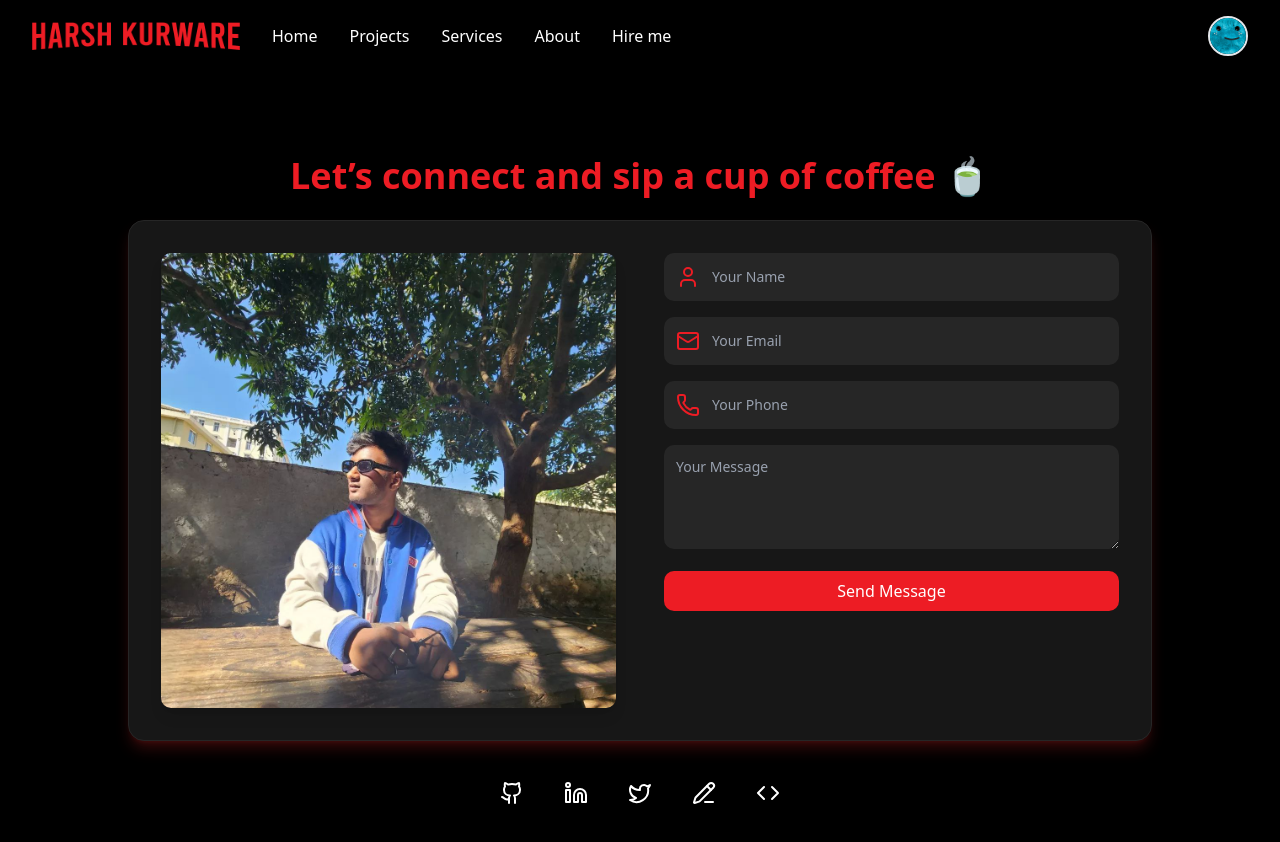
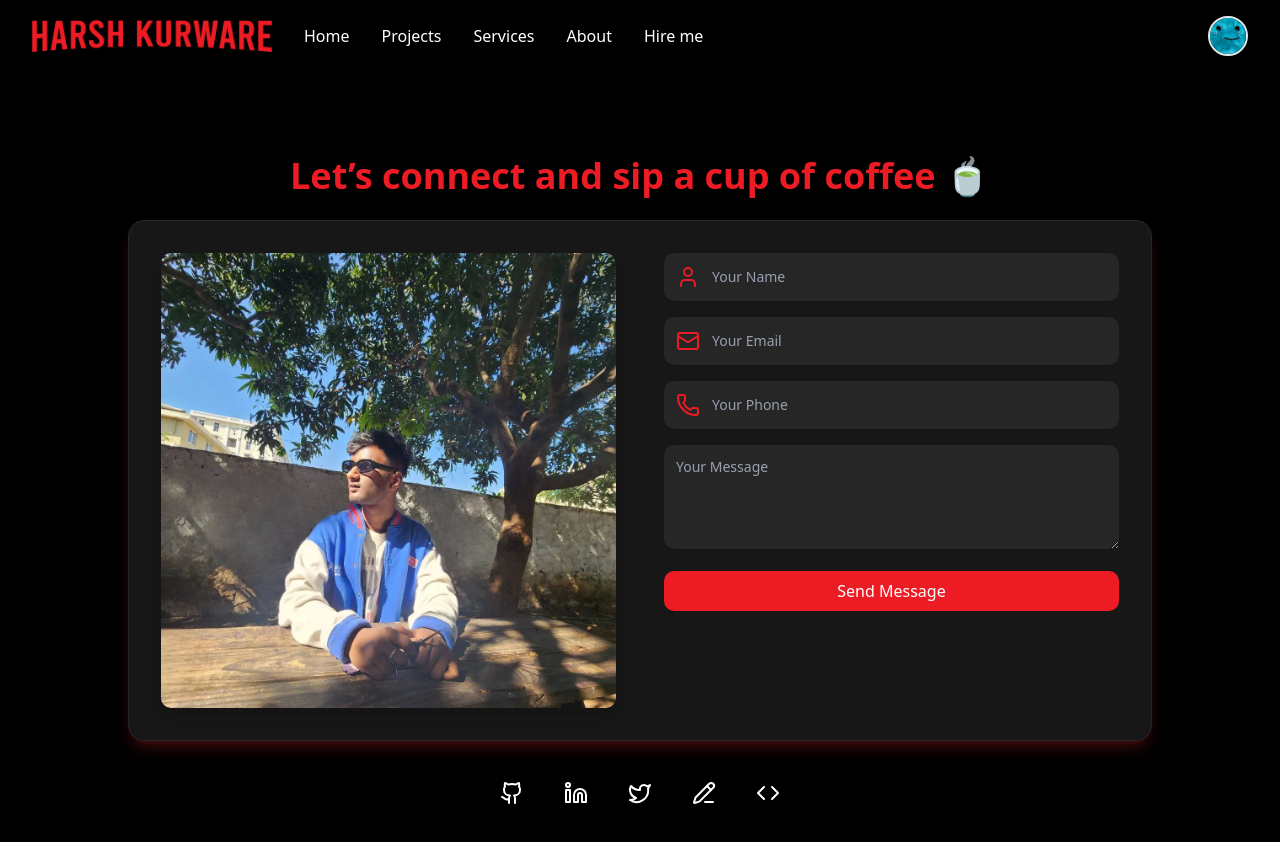
Before and after one commit to vincentdkafka/HarshKurware-Portfolio, a Next.js app: page /contact in a window 1280 px wide. Shown: the top 842 px of the page. Built offline with nearby package versions, Linux system fonts and the light colour scheme.

Commit message:
finally done

```diff
--- a/app/_components/Banner.jsx
+++ b/app/_components/Banner.jsx
@@ -17,12 +17,12 @@ const Banner = () => {
       <div className="absolute bottom-0 left-0 w-full h-36 bg-gradient-to-t from-black to-transparent" />
 
       <div className="absolute bottom-8 sm:bottom-12 left-2 sm:left-4 text-left text-white px-2 sm:px-4 max-w-[95%] sm:max-w-[80%] md:max-w-[70%]">
-        <h1 className="text-2xl sm:text-3xl md:text-4xl lg:text-5xl font-bold drop-shadow-lg leading-[30px] sm:leading-[40px] md:leading-[45px] lg:leading-[50px]">
+        <h1 className="text-3xl sm:text-3xl md:text-4xl lg:text-6xl font-bold drop-shadow-lg leading-[40px] sm:leading-[40px] md:leading-[45px] lg:leading-[60px]">
           Harsh Kurware - A Web
           <br className="hidden sm:block" /> Developer and Designer
         </h1>
 
-        <p className="mt-3 sm:mt-4 text-sm sm:text-base md:text-lg drop-shadow-md">
+        <p className="mt-3 sm:mt-4 text-sm sm:text-base md:text-xl drop-shadow-md">
           I’m a web developer and UI/UX designer who loves turning complex ideas
           into intuitive, user-friendly experiences. With a strong foundation in
           both development and design, I specialize in crafting responsive
@@ -33,6 +33,7 @@ const Banner = () => {
         </p>
 
         <div className="flex flex-wrap sm:flex-nowrap gap-3 sm:gap-4 mt-4">
+
           <Link href="/resume.pdf" target="_blank" rel="noopener noreferrer">
             <Button className="h-10 sm:h-12 w-28 sm:w-32 px-6 sm:px-8 text-sm sm:text-base bg-white text-black rounded-sm hover:bg-gray-200">
               <svg
--- a/app/_components/FirstCarousel.jsx
+++ b/app/_components/FirstCarousel.jsx
@@ -62,7 +62,7 @@ const items2 = [
   },
 ];
 
-const Carousel = ({ title, items }) => {
+const Carousel = ({ title, items, hideScrollbar }) => {
   const containerRef = useRef(null);
 
   const scroll = (direction) => {
@@ -81,35 +81,26 @@ const Carousel = ({ title, items }) => {
       </h1>
 
       <div className="relative">
-        {/* Left button (hidden on mobile) */}
         <button
           onClick={() => scroll("left")}
           className="hidden sm:flex absolute left-0 top-1/2 -translate-y-1/2 bg-black/50 text-white p-2 rounded-full z-10 hover:bg-black/70 transition"
         >
-          <svg
-            xmlns="http://www.w3.org/2000/svg"
-            width="20"
-            height="20"
-            fill="none"
-            stroke="currentColor"
-            strokeWidth="2"
-            strokeLinecap="round"
-            strokeLinejoin="round"
-          >
+          <svg xmlns="http://www.w3.org/2000/svg" width="20" height="20" fill="none" stroke="currentColor" strokeWidth="2" strokeLinecap="round" strokeLinejoin="round">
             <polyline points="15 18 9 12 15 6" />
           </svg>
         </button>
 
-        {/* Cards container */}
         <div
           ref={containerRef}
-          className="
+          className={`
             flex flex-col sm:flex-row
             gap-4 px-2 sm:px-6 mb-6
             snap-y sm:snap-x snap-mandatory
             overflow-y-auto sm:overflow-x-auto
-            scrollbar-hide scroll-smooth
-          "
+            scroll-smooth
+            scrollbar-none
+            ${hideScrollbar ? "scrollbar-hide" : ""}
+          `}
         >
           {items.map((item) => (
             <Link key={item.id} href={item.link}>
@@ -139,21 +130,11 @@ const Carousel = ({ title, items }) => {
           ))}
         </div>
 
-        {/* Right button (hidden on mobile) */}
         <button
           onClick={() => scroll("right")}
           className="hidden sm:flex absolute right-0 top-1/2 -translate-y-1/2 bg-black/50 text-white p-2 rounded-full z-10 hover:bg-black/70 transition"
         >
-          <svg
-            xmlns="http://www.w3.org/2000/svg"
-            width="20"
-            height="20"
-            fill="none"
-            stroke="currentColor"
-            strokeWidth="2"
-            strokeLinecap="round"
-            strokeLinejoin="round"
-          >
+          <svg xmlns="http://www.w3.org/2000/svg" width="20" height="20" fill="none" stroke="currentColor" strokeWidth="2" strokeLinecap="round" strokeLinejoin="round">
             <polyline points="9 18 15 12 9 6" />
           </svg>
         </button>
@@ -165,10 +146,11 @@ const Carousel = ({ title, items }) => {
 const FirstCarousel = () => {
   return (
     <div className="flex flex-col -mt-2 md:-mt-4">
-      <Carousel title="Today's Top Picks for Recruiter" items={items1} />
+      <Carousel title="Today's Top Picks for Recruiter" items={items1}  />
       <Carousel title="Other Things for Recruiter" items={items2} />
     </div>
   );
 };
 
+
 export default FirstCarousel;
--- a/app/_components/Navbar.jsx
+++ b/app/_components/Navbar.jsx
@@ -23,7 +23,6 @@ const Navbar = () => {
         ${scrolled ? "bg-black" : "bg-gradient-to-b from-black/70 to-black/0"}
       `}
     >
-      {/* Left Section */}
       <div className="flex items-center gap-4 sm:gap-8">
         <Link href="/">
           <Image
@@ -31,11 +30,10 @@ const Navbar = () => {
             alt="Logo"
             width={160}
             height={100}
-            className="cursor-pointer w-32 sm:w-40 md:w-52 h-auto"
+            className="cursor-pointer w-32 sm:w-40 md:w-60 h-auto"
           />
         </Link>
 
-        {/* Desktop Nav Links */}
         <ul className="hidden md:flex gap-8 font-medium text-white">
           <Link href="/"><li className="cursor-pointer hover:text-red-700">Home</li></Link>
           <Link href="/projects"><li className="cursor-pointer hover:text-red-700">Projects</li></Link>
@@ -45,9 +43,7 @@ const Navbar = () => {
         </ul>
       </div>
 
-      {/* Right Section */}
       <div className="flex items-center gap-4">
-        {/* Profile Image */}
         <Image
           src="/profile.png"
           alt="Profile"
@@ -56,7 +52,6 @@ const Navbar = () => {
           className="rounded-full cursor-pointer border-2 border-gray-200"
         />
 
-        {/* Mobile Menu Button */}
         <button
           className="md:hidden text-white focus:outline-none"
           onClick={() => setMenuOpen(!menuOpen)}
@@ -65,7 +60,6 @@ const Navbar = () => {
         </button>
       </div>
 
-      {/* Mobile Menu Dropdown */}
       {menuOpen && (
         <div className="absolute top-full left-0 w-full bg-black/90 backdrop-blur-md flex flex-col items-center py-4 space-y-4 md:hidden text-white font-medium border-t border-gray-700">
           <Link href="/" onClick={() => setMenuOpen(false)}>
--- a/app/globals.css
+++ b/app/globals.css
@@ -120,3 +120,12 @@
     @apply bg-background text-foreground;
   }
 }
+
+.scrollbar-none::-webkit-scrollbar {
+  display: none;
+}
+
+.scrollbar-none {
+  -ms-overflow-style: none;
+  scrollbar-width: none;
+}
--- a/package.json
+++ b/package.json
@@ -18,7 +18,8 @@
     "react": "19.1.0",
     "react-dom": "19.1.0",
     "react-icons": "^5.5.0",
-    "tailwind-merge": "^3.3.1"
+    "tailwind-merge": "^3.3.1",
+    "tailwind-scrollbar-hide": "^4.0.0"
   },
   "devDependencies": {
     "@eslint/eslintrc": "^3",
```
Also changed, not shown: 1 other file (tests, documents, lock files or other folders).
